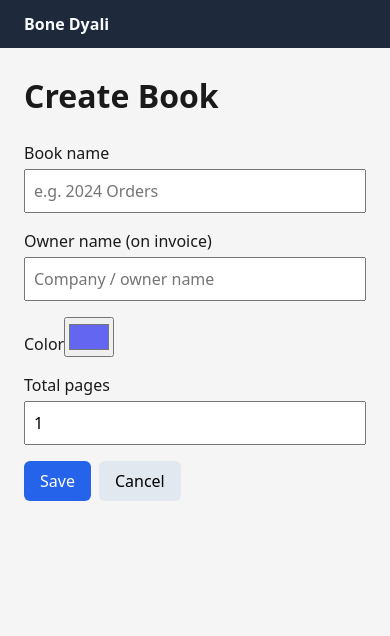
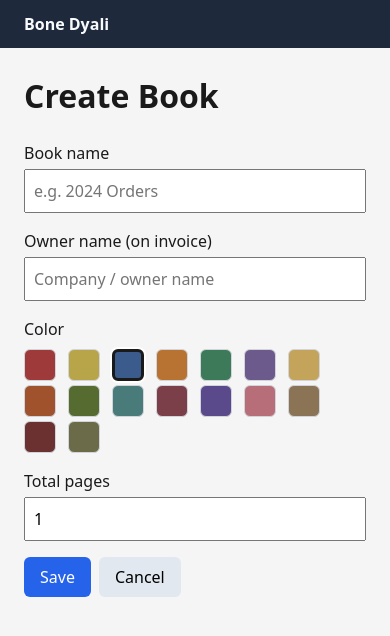
Before and after one commit to ayoubelouardi/bone-dyali, a React (Vite) app: page /book/new in a window 390 px wide. Shown: the top 636 px of the page. Built offline with nearby package versions, Linux system fonts and the light colour scheme; what @react-pdf/renderer would draw is missing.

Commit message:
Mobile Responsivness

```diff
--- a/package.json
+++ b/package.json
@@ -6,7 +6,8 @@
   "scripts": {
     "dev": "vite",
     "build": "vite build",
-    "preview": "vite preview"
+    "preview": "vite preview",
+    "expose": "vite --host"
   },
   "dependencies": {
     "@react-pdf/renderer": "^4.3.0",
--- a/src/components/FacturePDF/FacturePageContent.jsx
+++ b/src/components/FacturePDF/FacturePageContent.jsx
@@ -5,28 +5,76 @@ const mmToPt = (mm) => mm * 2.83465
 const pageWidthPt = mmToPt(105)
 const pageHeightPt = mmToPt(148)
 
-const styles = StyleSheet.create({
+const DEFAULT_COLOR = '#2563eb'
+
+const hexToRgb = (hex) => {
+  const result = /^#?([a-f\d]{2})([a-f\d]{2})([a-f\d]{2})$/i.exec(hex)
+  return result ? {
+    r: parseInt(result[1], 16),
+    g: parseInt(result[2], 16),
+    b: parseInt(result[3], 16)
+  } : null
+}
+
+const rgbToHex = (r, g, b) => {
+  return '#' + [r, g, b].map(x => {
+    const hex = Math.max(0, Math.min(255, Math.round(x))).toString(16)
+    return hex.length === 1 ? '0' + hex : hex
+  }).join('')
+}
+
+const lighten = (hex, amount) => {
+  const rgb = hexToRgb(hex)
+  if (!rgb) return hex
+  return rgbToHex(
+    rgb.r + (255 - rgb.r) * amount,
+    rgb.g + (255 - rgb.g) * amount,
+    rgb.b + (255 - rgb.b) * amount
+  )
+}
+
+const darken = (hex, amount) => {
+  const rgb = hexToRgb(hex)
+  if (!rgb) return hex
+  return rgbToHex(
+    rgb.r * (1 - amount),
+    rgb.g * (1 - amount),
+    rgb.b * (1 - amount)
+  )
+}
+
+const getTextColor = (bgColor) => {
+  const rgb = hexToRgb(bgColor)
+  if (!rgb) return '#ffffff'
+  const luminance = (0.299 * rgb.r + 0.587 * rgb.g + 0.114 * rgb.b) / 255
+  return luminance > 0.5 ? '#1a1a1a' : '#ffffff'
+}
+
+const createStyles = (accent) => {
+  const accentDark = darken(accent, 0.3)
+  const accentLight = lighten(accent, 0.4)
+  const accentLighter = lighten(accent, 0.7)
+  const textOnAccent = getTextColor(accent)
+
+  return StyleSheet.create({
     container: {
       width: pageWidthPt,
       height: pageHeightPt,
       flexDirection: 'column',
     },
-  // Top yellow-green strip (like binding strip)
     topStrip: {
       height: mmToPt(4),
-    backgroundColor: '#c9d46c',
-    borderBottom: '0.5pt solid #b5c258',
+      backgroundColor: accent,
+      borderBottom: `0.5pt solid ${accentDark}`,
     },
-  // Inner content area with margins
     inner: {
       margin: `${mmToPt(6)}pt ${mmToPt(7)}pt ${mmToPt(7)}pt ${mmToPt(7)}pt`,
       padding: `${mmToPt(4)}pt ${mmToPt(5)}pt`,
-    border: '0.5pt solid #1e3a5f',
+      border: `0.5pt solid ${accentDark}`,
       backgroundColor: '#faf8f5',
       flex: 1,
       flexDirection: 'column',
     },
-  // Header row: Facture info left, Owner box right
     header: {
       flexDirection: 'row',
       justifyContent: 'space-between',
@@ -39,7 +87,7 @@ const styles = StyleSheet.create({
     factureTitle: {
       fontSize: 12,
       fontWeight: 'bold',
-    color: '#b91c1c',
+      color: accent,
       marginBottom: 2,
     },
     factureMeta: {
@@ -48,12 +96,12 @@ const styles = StyleSheet.create({
       marginTop: 1,
     },
     nLabel: {
-    color: '#b91c1c',
+      color: accent,
       fontWeight: 'bold',
     },
     ownerBox: {
-    backgroundColor: '#e8e6a0',
-    border: '0.5pt solid #d4d078',
+      backgroundColor: accentLighter,
+      border: `0.5pt solid ${accentLight}`,
       padding: `${mmToPt(2)}pt ${mmToPt(4)}pt`,
       minWidth: mmToPt(25),
       textAlign: 'center',
@@ -69,12 +117,11 @@ const styles = StyleSheet.create({
       color: '#2d2d2d',
       marginTop: 1,
     },
-  // Client block (RTL)
     clientBlock: {
       marginTop: mmToPt(2),
       marginBottom: mmToPt(2),
       paddingVertical: mmToPt(1.5),
-    borderBottom: '0.5pt solid #a8c5e0',
+      borderBottom: `0.5pt solid ${accentLight}`,
       flexDirection: 'row',
       justifyContent: 'flex-end',
       alignItems: 'center',
@@ -94,23 +141,22 @@ const styles = StyleSheet.create({
       marginBottom: mmToPt(2),
       textAlign: 'right',
     },
-  // Table
     table: {
       marginTop: mmToPt(2),
       flexDirection: 'column',
     },
     tableHeader: {
       flexDirection: 'row',
-    backgroundColor: '#5b8fb9',
+      backgroundColor: accent,
     },
     tableHeaderCell: {
       padding: `${mmToPt(1.5)}pt ${mmToPt(2)}pt`,
-    border: '0.5pt solid #1e3a5f',
+      border: `0.5pt solid ${accentDark}`,
       textAlign: 'center',
     },
     tableHeaderText: {
       fontSize: 7,
-    color: '#ffffff',
+      color: textOnAccent,
       fontWeight: 'bold',
     },
     tableRow: {
@@ -118,9 +164,9 @@ const styles = StyleSheet.create({
     },
     tableCell: {
       padding: `${mmToPt(1.5)}pt ${mmToPt(2)}pt`,
-    borderLeft: '0.5pt solid #1e3a5f',
-    borderRight: '0.5pt solid #1e3a5f',
-    borderBottom: '0.5pt solid #a8c5e0',
+      borderLeft: `0.5pt solid ${accentDark}`,
+      borderRight: `0.5pt solid ${accentDark}`,
+      borderBottom: `0.5pt solid ${accentLight}`,
       textAlign: 'center',
     },
     tableCellText: {
@@ -129,16 +175,14 @@ const styles = StyleSheet.create({
     },
     emptyRowDots: {
       fontSize: 8,
-    color: '#a8c5e0',
+      color: accentLight,
       textAlign: 'center',
     },
-  // Column widths (must sum to ~100%)
     colQty: { width: '12%' },
     colDesc: { width: '36%' },
     colCode: { width: '18%' },
     colPrice: { width: '17%' },
     colAmount: { width: '17%' },
-  // Footer
     footer: {
       marginTop: 'auto',
       flexDirection: 'row',
@@ -147,8 +191,8 @@ const styles = StyleSheet.create({
       paddingTop: mmToPt(3),
     },
     totalLabel: {
-    backgroundColor: '#e8e6a0',
-    border: '0.5pt solid #d4d078',
+      backgroundColor: accentLighter,
+      border: `0.5pt solid ${accentLight}`,
       padding: `${mmToPt(1.5)}pt ${mmToPt(3)}pt`,
       fontSize: 9,
       fontWeight: 'bold',
@@ -159,8 +203,12 @@ const styles = StyleSheet.create({
       marginLeft: mmToPt(2),
     },
   })
+}
 
 export default function FacturePageContent({ book, po }) {
+  const accent = book?.color || DEFAULT_COLOR
+  const styles = createStyles(accent)
+
   const orderTotal = (po?.lineItems || []).reduce(
     (sum, item) => sum + (Number(item.quantity) || 0) * (Number(item.unitPrice) || 0),
     0
@@ -168,12 +216,8 @@ export default function FacturePageContent({ book, po }) {
 
   return (
     <View style={styles.container}>
-      {/* Top binding strip */}
       <View style={styles.topStrip} />
-
-      {/* Main content box */}
       <View style={styles.inner}>
-        {/* Header */}
         <View style={styles.header}>
           <View style={styles.headerLeft}>
             <Text style={styles.factureTitle}>Facture</Text>
@@ -190,7 +234,6 @@ export default function FacturePageContent({ book, po }) {
           </View>
         </View>
 
-        {/* Client block (RTL) */}
         <View style={styles.clientBlock}>
           <Text style={styles.clientName}>{po.client?.name || '—'}</Text>
           <Text style={styles.clientLabel}>Messrs. / المطلوب من </Text>
@@ -199,9 +242,7 @@ export default function FacturePageContent({ book, po }) {
           <Text style={styles.clientAddress}>{po.client.address}</Text>
         )}
 
-        {/* Table */}
         <View style={styles.table}>
-          {/* Header */}
           <View style={styles.tableHeader}>
             <View style={[styles.tableHeaderCell, styles.colQty]}>
               <Text style={styles.tableHeaderText}>الكمية{'\n'}QTY</Text>
@@ -220,7 +261,6 @@ export default function FacturePageContent({ book, po }) {
             </View>
           </View>
 
-          {/* Body */}
           {Array.from({ length: 8 }, (_, i) => {
             const item = po.lineItems?.[i]
             return (
@@ -267,10 +307,9 @@ export default function FacturePageContent({ book, po }) {
           })}
         </View>
 
-        {/* Footer */}
         <View style={styles.footer}>
           <Text style={styles.totalLabel}>المجموع</Text>
-          <Text style={styles.totalAmount}>{orderTotal.toFixed(2)} $</Text>
+          <Text style={styles.totalAmount}>{orderTotal.toFixed(2)} MAD</Text>
         </View>
       </View>
     </View>
--- a/src/components/FactureView.jsx
+++ b/src/components/FactureView.jsx
@@ -29,7 +29,7 @@ export default function FactureView({ book, po }) {
                   <a
                     href={url}
                     download={fileName}
-                    style={{ padding: '0.5rem 1rem', background: '#2563eb', color: '#fff', border: 0, borderRadius: 6, textDecoration: 'none', display: 'inline-block' }}
+                    style={{ padding: '0.5rem 1rem', background: book.color, color: '#fff', border: 0, borderRadius: 6, textDecoration: 'none', display: 'inline-block' }}
                   >
                     Download PDF
                   </a>
--- a/src/pages/BookDetail.jsx
+++ b/src/pages/BookDetail.jsx
@@ -51,7 +51,7 @@ export default function BookDetail() {
           to={`/book/${bookId}/po/new`}
           style={{
             padding: '0.5rem 1rem',
-            background: '#2563eb',
+            background: book.color,
             color: '#fff',
             borderRadius: 6,
             textDecoration: 'none',
@@ -81,6 +81,7 @@ export default function BookDetail() {
                   textDecoration: 'none',
                   color: 'inherit',
                   border: '1px solid #e2e8f0',
+                  borderLeft: `4px solid ${book.color}`,
                 }}
               >
                 PO #{po.poNumber} — {po.date} — {po.client?.name || 'No client'}
--- a/src/pages/BookForm.jsx
+++ b/src/pages/BookForm.jsx
@@ -2,7 +2,36 @@ import { useState } from 'react'
 import { useNavigate } from 'react-router-dom'
 import { useBooks } from '../hooks/useBooks'
 
-const DEFAULT_COLOR = '#6366f1'
+const DEFAULT_COLOR = '#3b5b8c'
+
+const INK_COLORS = [
+  '#9e3a3a', // Red
+  '#b8a54a', // Yellow
+  '#3b5b8c', // Blue
+  '#b87333', // Orange (Red+Yellow)
+  '#3c7a5a', // Green (Yellow+Blue)
+  '#6b5a8b', // Purple (Red+Blue)
+  '#c4a35a', // Yellow-Orange
+  '#a0522d', // Red-Orange
+  '#556b2f', // Yellow-Green
+  '#4a7b7b', // Teal (Blue+Green)
+  '#7b3f4a', // Red-Purple
+  '#5a4a8b', // Blue-Purple
+  '#b76e79', // Pink
+  '#8b7355', // Brown
+  '#6b3030', // Maroon
+  '#6b6b4a', // Olive
+]
+
+const colorSwatchStyle = (isSelected) => ({
+  width: 32,
+  height: 32,
+  borderRadius: 6,
+  cursor: 'pointer',
+  border: isSelected ? '3px solid #1a1a1a' : '1px solid #d1d5db',
+  boxShadow: isSelected ? '0 0 0 2px #fff' : 'none',
+  marginRight: 8,
+})
 
 export default function BookForm() {
   const navigate = useNavigate()
@@ -32,7 +61,19 @@ export default function BookForm() {
         </label>
         <label style={{ display: 'block', marginBottom: '1rem', fontWeight: 500 }}>
           Color
-          <input type="color" value={color} onChange={(e) => setColor(e.target.value)} style={{ height: 40, padding: 2, cursor: 'pointer' }} />
+          <div style={{ display: 'flex', flexWrap: 'wrap', gap: 4, marginTop: '0.5rem' }}>
+            {INK_COLORS.map((c) => (
+              <div
+                key={c}
+                onClick={() => setColor(c)}
+                style={{
+                  ...colorSwatchStyle(color === c),
+                  backgroundColor: c,
+                }}
+                title={c}
+              />
+            ))}
+          </div>
         </label>
         <label style={{ display: 'block', marginBottom: '1rem', fontWeight: 500 }}>
           Total pages
--- a/src/pages/PurchaseOrder.jsx
+++ b/src/pages/PurchaseOrder.jsx
@@ -96,9 +96,9 @@ export default function PurchaseOrder() {
               ))}
             </tbody>
           </table>
-          <p style={{ fontWeight: 600, marginTop: '0.5rem' }}>Order total: {orderTotal.toFixed(2)}</p>
+          <p style={{ fontWeight: 600, marginTop: '0.5rem' }}>Order total: {orderTotal.toFixed(2)} MAD</p>
         </section>
-        <button type="submit" style={primaryBtn}>Save</button>
+        <button type="submit" style={{ ...primaryBtn, background: book.color }}>Save</button>
       </form>
     </div>
   )
```
Also changed, not shown: 1 other file (tests, documents, lock files or other folders). Lines whose indentation alone changed are shown as unchanged.
